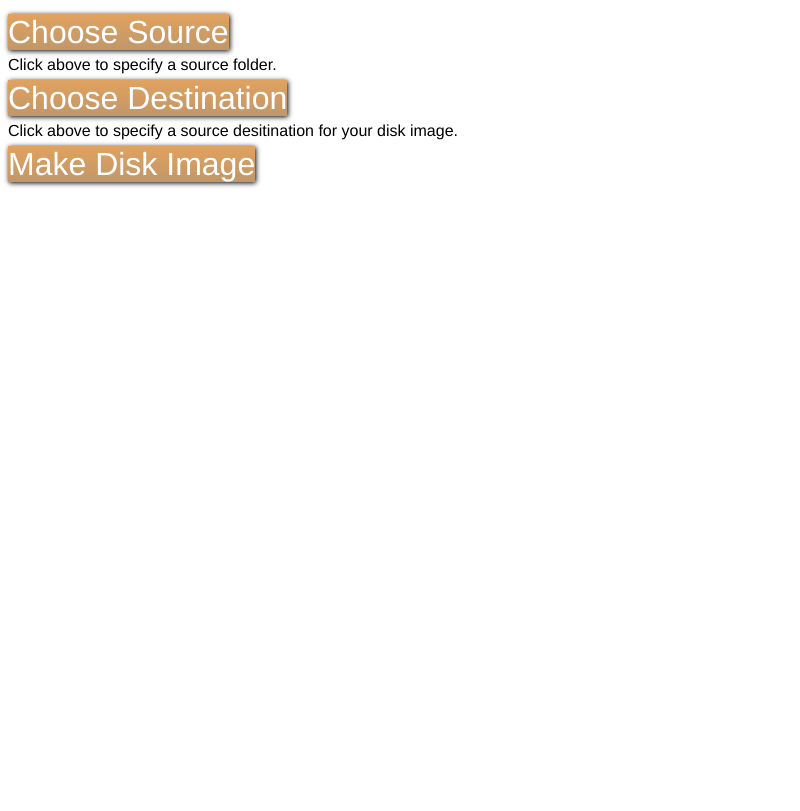
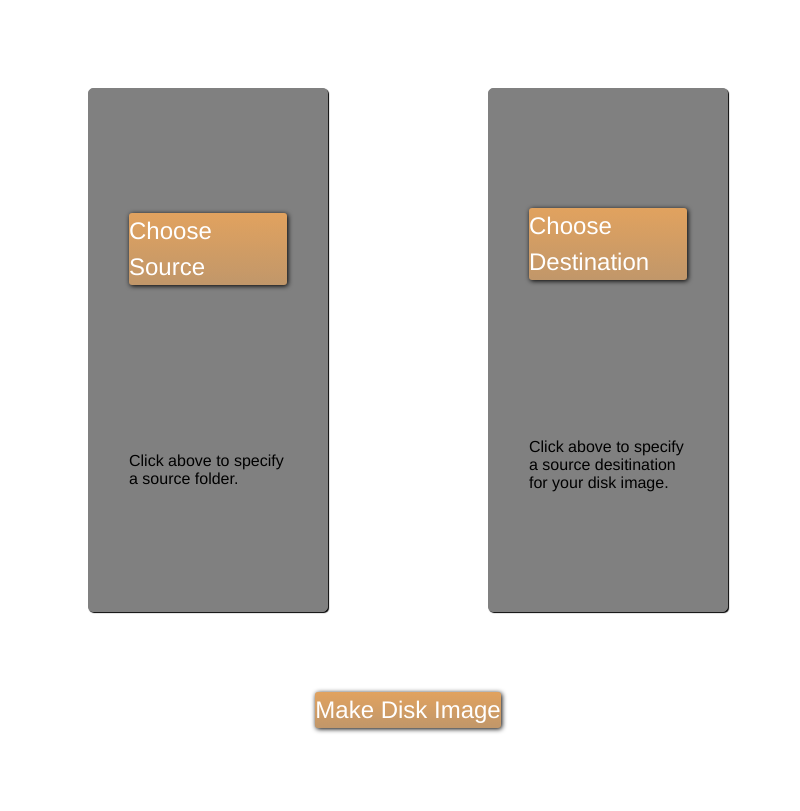
Before and after one commit to hellojeffhall/dmg-maker, an Electron app: page index.html in a window 800 px wide. Drawn offline with Linux system fonts and the light colour scheme; no server answers.

Commit message:
Updated UI

```diff
--- a/css/style.css
+++ b/css/style.css
@@ -3,11 +3,58 @@
   font-weight : 100 ;
 }
 
+.app {
+  height : 100vh ;
+  width  : 100vw ;
+
+  display : flex ;
+  flex-direction  : column ;
+  justify-content : space-between ;
+}
+
+.selector_area,
+.submit_area {
+  display : flex ;
+}
+
+.selector_area {
+  flex    : 1    ;
+  flex-direction : row ;
+  justify-content : center ;
+}
+
+.source_container,
+.target_container {
+  flex : 1 ;
+
+  margin: 0 10% ;
+  margin-top : 10% ;
+  padding : 5% ;
+
+  border-radius : 5px ;
+  border : 1px solid gray ;
+  box-shadow : 1px 1px 1px black ;
+
+  background-color : rgb(128,128,128);
+
+  display : flex ;
+  flex-direction : column ;
+  justify-content : space-around;
+}
+
+
+.submit_area {
+  flex-direction  : row ;
+  justify-content : center ;
+  padding : 10% ;
+}
+
 .button {
+  border-radius : 3px ;
   -webkit-touch-callout : none ;
   -webkit-user-select : none ;
   cursor : pointer ;
-  font-size : 2em ;
+  font-size : 1.5em ;
   background : -webkit-linear-gradient(
                  rgba( 128, 128, 128, 0.1 ) ,
                  rgba( 128, 128, 128, 0.4)
--- a/index.html
+++ b/index.html
@@ -5,14 +5,23 @@
   <link rel='stylesheet' href='./css/style.css' >
 </head>
 <body>
+  <div class='app'>
+    <div class='selector_area'>
+      <div class='source_container'>
+        <span class='button source_selector' >Choose Source</span>
+        <div class='source_path'>Click above to specify a source folder.</div>
+      </div>
+      <div class='target_container'>
+        <span class='button target_selector' >Choose Destination</span>
+        <div class='target_path'>Click above to specify a source desitination for your disk image.</div>
+      </div>
+    </div>
 
-  <span class='button source_selector' >Choose Source</span>
-  <div class='source_path'>Click above to specify a source folder.</div>
+    <div class='submit_area'>
+      <span class='button submit'>Make Disk Image</span>
+    </div>
+  </div>
 
-  <span class='button target_selector' >Choose Destination</span>
-  <div class='target_path'>Click above to specify a source desitination for your disk image.</div>
-
-  <span class='button submit'>Make Disk Image</span>
 
   <script>require('./js/script.js')</script>
 
```
